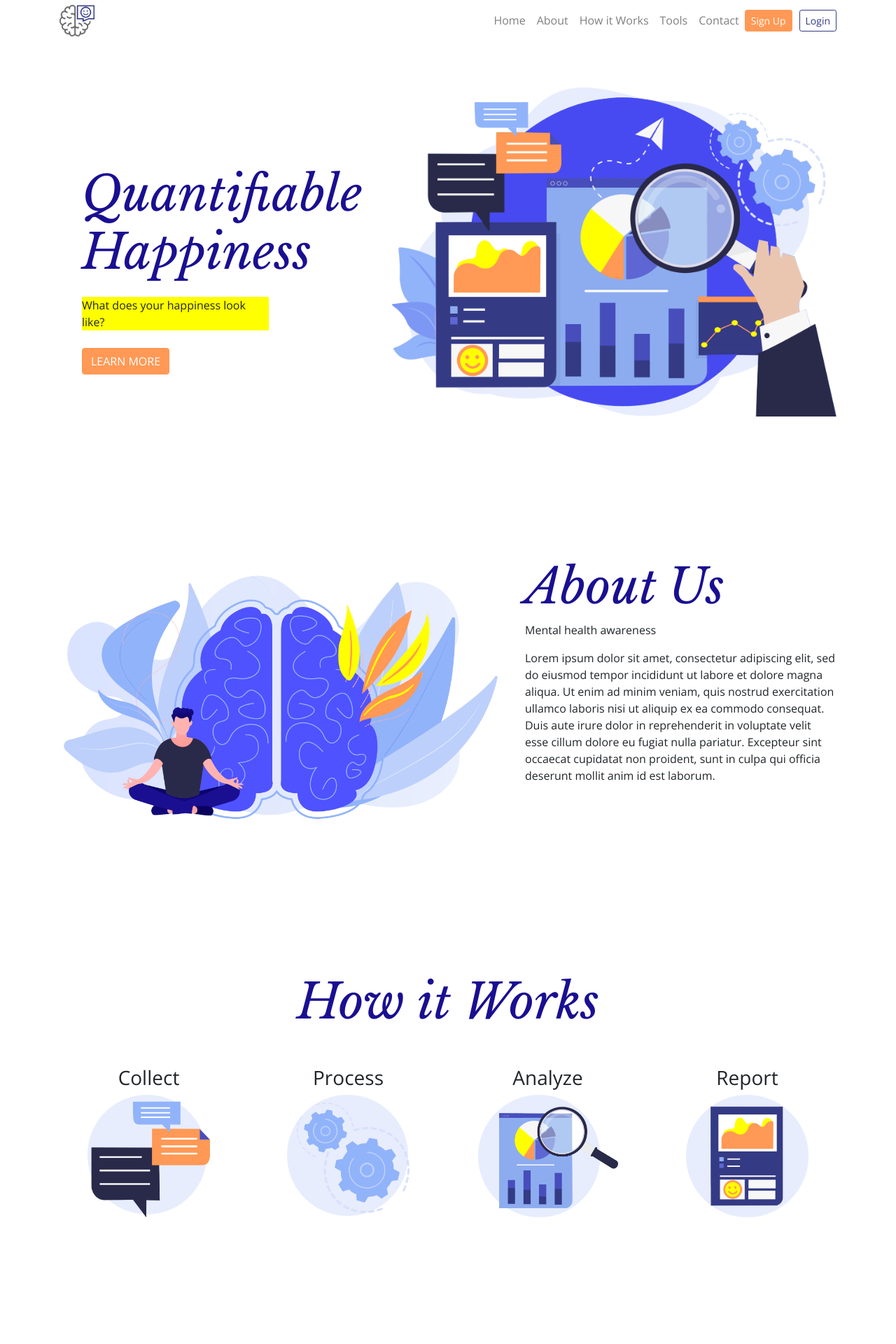
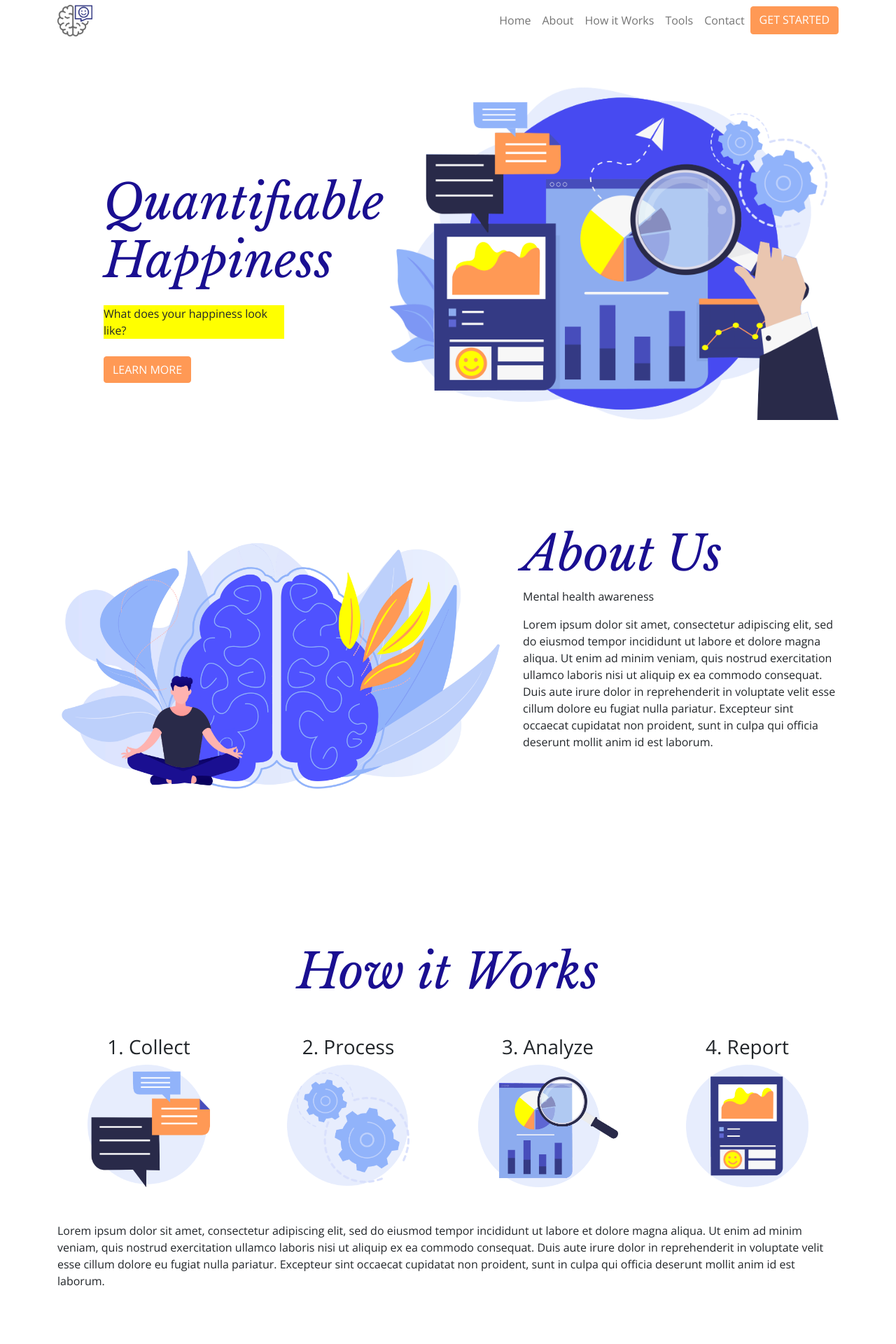
Before and after one commit to mattstuhring/quantifiable-happiness, a React (Create React App) app in the folder frontend/: page / in a window 1280 px wide. Shown: the top 1920 px of the page at 70% size. Built offline with nearby package versions, Linux system fonts and the light colour scheme.

Commit message:
Migrate to bootstrap v5

```diff
--- a/frontend/package.json
+++ b/frontend/package.json
@@ -7,9 +7,9 @@
     "@testing-library/react": "^11.2.7",
     "@testing-library/user-event": "^12.8.3",
     "axios": "^0.21.1",
-    "bootstrap": "^4.6.0",
+    "bootstrap": "^5.1.3",
     "react": "^17.0.2",
-    "react-bootstrap": "^1.5.2",
+    "react-bootstrap": "^2.4.0",
     "react-dom": "^17.0.2",
     "react-router-bootstrap": "^0.25.0",
     "react-router-dom": "^5.2.0",
--- a/frontend/src/App.js
+++ b/frontend/src/App.js
@@ -11,18 +11,27 @@ class App extends Component {
     super(props);
 
     this.state = {
-      username: ''
+      username: '',
+      showHomeNav: false
     };
   }
 
   componentDidMount = () => {
     const username = localStorage.getItem('username');
 
-    console.log('username: ' + username);
-
     if (username) {
       this.setState({
         username
+      });
+    }
+
+    const showHomeNav = localStorage.getItem('showHomeNav');
+
+    console.log('App showHomeNav: ' + showHomeNav);
+
+    if (showHomeNav) {
+      this.setState({
+        showHomeNav
       });
     }
   };
@@ -30,7 +39,7 @@ class App extends Component {
   handleUsername = () => {
     const username = localStorage.getItem('username');
 
-    console.log('username: ' + username);
+    console.log('App handle username: ' + username);
 
     if (username) {
       this.setState({
@@ -42,7 +51,10 @@ class App extends Component {
   render() {
     return (
       <Router>
-        <Header username={this.state.username} />
+        <Header
+          username={this.state.username}
+          showHomeNav={this.state.showHomeNav}
+        />
 
         <main>
           <Container>
--- a/frontend/src/components/Header.js
+++ b/frontend/src/components/Header.js
@@ -8,11 +8,8 @@ export class Header extends Component {
 
     this.state = {
       username: '',
-      loggedIn: false
+      isLoggedIn: false
     };
-
-    console.log('Header');
-    console.log(this.props);
   }
 
   handleLogout = () => {
@@ -25,6 +22,31 @@ export class Header extends Component {
   };
 
   render() {
+    const showHomeNav = () => {
+      if (this.props.showHomeNav) {
+        return (
+          <Nav>
+            <Button href='/' variant='primary'>
+              HOME
+            </Button>
+          </Nav>
+        );
+      } else {
+        return (
+          <Nav>
+            <Nav.Link href='#intro-nav'>Home</Nav.Link>
+            <Nav.Link href='#about-nav'>About</Nav.Link>
+            <Nav.Link href='#how-nav'>How it Works</Nav.Link>
+            <Nav.Link href='#tools-nav'>Tools</Nav.Link>
+            <Nav.Link href='#contact-nav'>Contact</Nav.Link>
+            <Button href='/login' variant='primary'>
+              GET STARTED
+            </Button>
+          </Nav>
+        );
+      }
+    };
+
     const username = () => {
       if (this.props.username) {
         return (
@@ -37,26 +59,11 @@ export class Header extends Component {
             </Nav.Link>
           </Nav>
         );
-      } else {
-        return (
-          <Nav>
-            <Button href='/register' variant='primary' size='sm'>
-              Sign Up
-            </Button>
-            <Button
-              href='/login'
-              className='login-btn'
-              variant='outline-primary'
-              size='sm'
-            >
-              Login
-            </Button>
-          </Nav>
-        );
       }
     };
 
     return (
+      <div>
         <Navbar fixed='top' expand='lg'>
           <Container>
             <Navbar.Brand href='/'>
@@ -73,18 +80,13 @@ export class Header extends Component {
               id='basic-navbar-nav'
               className='justify-content-end'
             >
-            <Nav className='me-auto'>
-              <Nav.Link href='#intro-nav'>Home</Nav.Link>
-              <Nav.Link href='#about-nav'>About</Nav.Link>
-              <Nav.Link href='#how-nav'>How it Works</Nav.Link>
-              <Nav.Link href='#tools-nav'>Tools</Nav.Link>
-              <Nav.Link href='#contact-nav'>Contact</Nav.Link>
-            </Nav>
+              {showHomeNav()}
 
               {username()}
             </Navbar.Collapse>
           </Container>
         </Navbar>
+      </div>
     );
   }
 }
--- a/frontend/src/index.css
+++ b/frontend/src/index.css
@@ -29,6 +29,10 @@ html,
   border-color: #343a84 !important;
 }
 
+.col-center {
+  text-align: center;
+}
+
 /* NAV */
 .navbar {
   padding: 0.1rem 1rem !important;
@@ -40,8 +44,17 @@ html,
 }
 
 /* INTRO */
-.jumbotron {
-  background-color: white !important;
+.intro-card {
+  margin-top: 200px;
+  margin-left: 50px;
+}
+
+.intro-card .card-title {
+  padding: 2rem 0;
+  font-size: 4.3rem;
+  font-family: 'Libre Baskerville', serif;
+  padding-bottom: 15px;
+  color: #1a0f91;
 }
 
 .question {
@@ -101,8 +114,8 @@ html,
   width: 200px;
 }
 
-.col-center {
-  text-align: center;
+div.how-content.row {
+  margin-top: 50px;
 }
 
 /* TOOLS */
@@ -134,3 +147,25 @@ html,
 #contact-img {
   width: 100%;
 }
+
+/* LOGIN */
+#login {
+  margin-top: 100px;
+}
+
+#login h1 {
+  font-size: 4.3rem;
+  font-family: 'Libre Baskerville', serif;
+  color: #1a0f91;
+}
+
+/* REGISTER */
+#register {
+  margin-top: 100px;
+}
+
+#register h1 {
+  font-size: 4.3rem;
+  font-family: 'Libre Baskerville', serif;
+  color: #1a0f91;
+}
--- a/frontend/src/screens/HomeScreen.js
+++ b/frontend/src/screens/HomeScreen.js
@@ -1,5 +1,5 @@
 import React, { Component } from 'react';
-import { Row, Col, Button, Jumbotron } from 'react-bootstrap';
+import { Row, Col, Button, Card } from 'react-bootstrap';
 import intro from '../intro.png';
 import analysis from '../analysis.png';
 import about from '../about.png';
@@ -10,23 +10,43 @@ import report from '../report.png';
 import contact from '../contact.png';
 
 export class HomeScreen extends Component {
+  constructor(props) {
+    super(props);
+
+    this.state = {
+      showHomeNav: null
+    };
+  }
+
+  componentDidMount = () => {
+    const showHomeNav = localStorage.getItem('showHomeNav');
+
+    console.log('HomeScreen showHomeNav: ' + showHomeNav);
+
+    if (showHomeNav) {
+      localStorage.removeItem('showHomeNav');
+    }
+  };
+
   render() {
     return (
       <div className='home'>
         {/* INTRO */}
         <div id='intro-nav'></div>
         <div id='intro'>
-          <Row>
-            <Col className='justify-content-center' md='5'>
-              <Jumbotron>
-                <h1>Quantifiable Happiness</h1>
-                <p className='question'>What does your happiness look like?</p>
-                <p>
-                  <Button size='md' variant='primary' href='/register'>
+          <Row className='justify-content-center'>
+            <Col md='5'>
+              <Card bsPrefix='intro-card'>
+                <Card.Body>
+                  <Card.Title>Quantifiable Happiness</Card.Title>
+                  <Card.Text className='question'>
+                    What does your happiness look like?
+                  </Card.Text>
+                  <Button size='md' variant='primary' href='#about-nav'>
                     LEARN MORE
                   </Button>
-                </p>
-              </Jumbotron>
+                </Card.Body>
+              </Card>
             </Col>
             <Col className='justify-content-center' md='7'>
               <img src={intro} id='intro-img' alt=''></img>
@@ -67,20 +87,33 @@ export class HomeScreen extends Component {
           </Row>
           <Row>
             <Col className='justify-content-center col-center' md='3'>
-              <h3>Collect</h3>
+              <h3>1. Collect</h3>
               <img src={collect} id='collect-img' alt=''></img>
             </Col>
             <Col className='justify-content-center col-center' md='3'>
-              <h3>Process</h3>
+              <h3>2. Process</h3>
               <img src={process} id='process-img' alt=''></img>
             </Col>
             <Col className='justify-content-center col-center' md='3'>
-              <h3>Analyze</h3>
+              <h3>3. Analyze</h3>
               <img src={examine} id='examine-img' alt=''></img>
             </Col>
             <Col className='justify-content-center col-center' md='3'>
-              <h3>Report</h3>
+              <h3>4. Report</h3>
               <img src={report} id='report-img' alt=''></img>
+            </Col>
+          </Row>
+          <Row className='how-content'>
+            <Col className='justify-content-center' md='12'>
+              <p>
+                Lorem ipsum dolor sit amet, consectetur adipiscing elit, sed do
+                eiusmod tempor incididunt ut labore et dolore magna aliqua. Ut
+                enim ad minim veniam, quis nostrud exercitation ullamco laboris
+                nisi ut aliquip ex ea commodo consequat. Duis aute irure dolor
+                in reprehenderit in voluptate velit esse cillum dolore eu fugiat
+                nulla pariatur. Excepteur sint occaecat cupidatat non proident,
+                sunt in culpa qui officia deserunt mollit anim id est laborum.
+              </p>
             </Col>
           </Row>
         </div>
--- a/frontend/src/screens/LoginScreen.js
+++ b/frontend/src/screens/LoginScreen.js
@@ -11,6 +11,14 @@ class LoginScreen extends Component {
       password: ''
     };
   }
+
+  componentDidMount = () => {
+    localStorage.setItem('showHomeNav', true);
+
+    const showHomeNav = localStorage.getItem('showHomeNav');
+
+    console.log('Login showHomeNav: ' + showHomeNav);
+  };
 
   onChange = (event) => {
     this.setState({
@@ -56,12 +64,16 @@ class LoginScreen extends Component {
     const { email, password } = this.state;
 
     return (
-      <Container>
-        <Row className='justify-content-md-center'>
+      <div id='login'>
+        <Row className='justify-content-center col-center'>
+          <Col md={12}>
+            <h1>Login</h1>
+          </Col>
+        </Row>
+        <Row className='justify-content-center'>
           <Col xs={12} md={6}>
-            <h1>Login</h1>
             <Form onSubmit={this.onSubmit}>
-              <Form.Group controlId='email'>
+              <Form.Group controlId='email' className='mb-3'>
                 <Form.Label>Email Address</Form.Label>
                 <Form.Control
                   type='email'
@@ -71,7 +83,7 @@ class LoginScreen extends Component {
                   onChange={this.onChange}
                 ></Form.Control>
               </Form.Group>
-              <Form.Group controlId='password'>
+              <Form.Group controlId='password' className='mb-3'>
                 <Form.Label>Password</Form.Label>
                 <Form.Control
                   type='password'
@@ -94,7 +106,7 @@ class LoginScreen extends Component {
             </Row>
           </Col>
         </Row>
-      </Container>
+      </div>
     );
   }
 }
--- a/frontend/src/screens/RegisterScreen.js
+++ b/frontend/src/screens/RegisterScreen.js
@@ -14,6 +14,14 @@ class RegisterScreen extends Component {
       error: ''
     };
   }
+
+  componentDidMount = () => {
+    localStorage.setItem('showHomeNav', true);
+
+    const showHomeNav = localStorage.getItem('showHomeNav');
+
+    console.log('Register showHomeNav: ' + showHomeNav);
+  };
 
   onChange = (event) => {
     this.setState({
@@ -64,15 +72,18 @@ class RegisterScreen extends Component {
     const { username, email, password, confirmPassword, error } = this.state;
 
     return (
-      <Container>
+      <div id='register'>
+        <Row className='justify-content-center col-center'>
+          <Col md={12}>
+            <h1>Sign Up</h1>
+          </Col>
+        </Row>
         <Row className='justify-content-md-center'>
           <Col xs={12} md={6}>
-            <h1>Sign Up</h1>
-
             {error ? <Alert variant='danger'>{error}</Alert> : null}
 
             <Form onSubmit={this.onSubmit}>
-              <Form.Group controlId='username'>
+              <Form.Group controlId='username' className='mb-3'>
                 <Form.Label>Username</Form.Label>
                 <Form.Control
                   type='text'
@@ -82,7 +93,7 @@ class RegisterScreen extends Component {
                   onChange={this.onChange}
                 ></Form.Control>
               </Form.Group>
-              <Form.Group controlId='email'>
+              <Form.Group controlId='email' className='mb-3'>
                 <Form.Label>Email Address</Form.Label>
                 <Form.Control
                   type='email'
@@ -92,7 +103,7 @@ class RegisterScreen extends Component {
                   onChange={this.onChange}
                 ></Form.Control>
               </Form.Group>
-              <Form.Group controlId='password'>
+              <Form.Group controlId='password' className='mb-3'>
                 <Form.Label>Password</Form.Label>
                 <Form.Control
                   type='password'
@@ -102,7 +113,7 @@ class RegisterScreen extends Component {
                   onChange={this.onChange}
                 ></Form.Control>
               </Form.Group>
-              <Form.Group controlId='confirmPassword'>
+              <Form.Group controlId='confirmPassword' className='mb-3'>
                 <Form.Label>Confirm Password</Form.Label>
                 <Form.Control
                   type='password'
@@ -114,7 +125,7 @@ class RegisterScreen extends Component {
               </Form.Group>
 
               <Button type='submit' variant='primary'>
-                Register
+                Submit
               </Button>
             </Form>
 
@@ -125,7 +136,7 @@ class RegisterScreen extends Component {
             </Row>
           </Col>
         </Row>
-      </Container>
+      </div>
     );
   }
 }
```
Also changed, not shown: 1 other file (tests, documents, lock files or other folders). Lines whose indentation alone changed are shown as unchanged.
